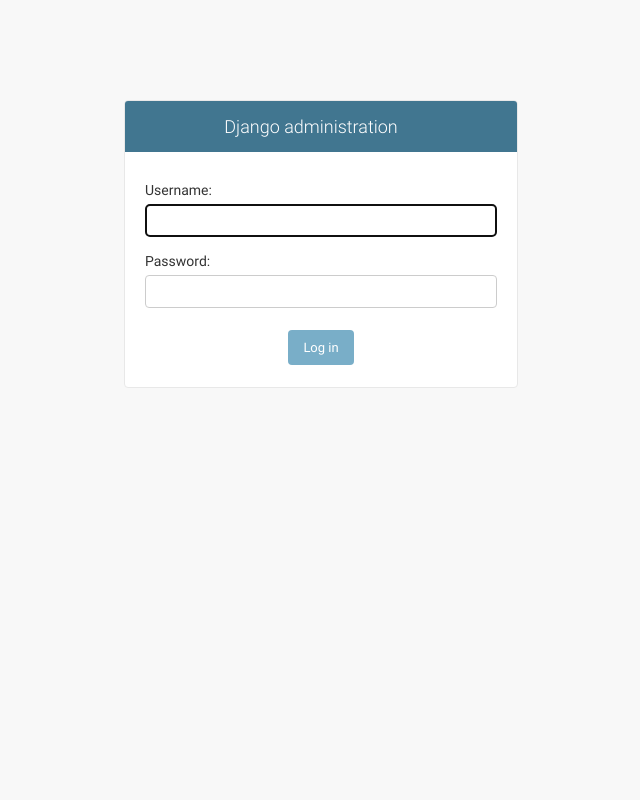
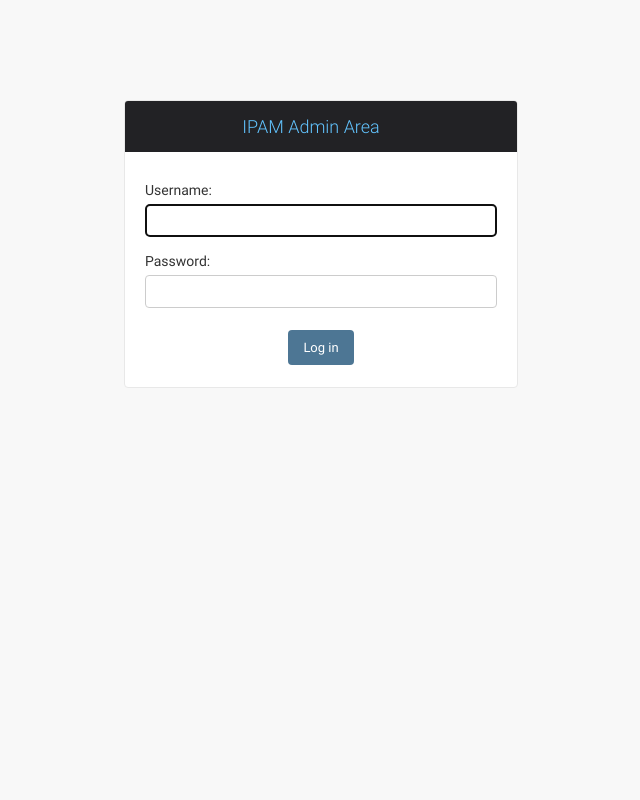
Before and after one commit to brutovsky/ipam, a Django app: a page that, after the commit, uses ipam_project/templates/admin/base_site.html in a window 1280 px wide. Shown: the whole page, without its empty margins (319-959 px from the left). Run offline with Django 3.2, Linux system fonts and the light colour scheme.

Commit message:
Added custom styles to admin page.

```diff
--- /dev/null
+++ b/ipam_project/static/admin.css
@@ -0,0 +1,40 @@
+:root {
+    --primary: #4d7694;
+    --secondary: #222225;
+    --accent: #62c4ff;
+    --body-fg: #333;
+    --body-bg: #fff;
+    --body-quiet-color: #666;
+    --body-loud-color: #000;
+    --header-color: #62c4ff;
+    --header-branding-color: var(--accent);
+    --header-bg: var(--secondary);
+    --header-link-color: #fff;
+    --breadcrumbs-fg: #c4dce8;
+    --breadcrumbs-link-fg: var(--body-bg);
+    --breadcrumbs-bg: var(--primary);
+    --link-fg: #447e9b;
+    --link-hover-color: #036;
+    --link-selected-fg: #5b80b2;
+    --hairline-color: #e8e8e8;
+    --border-color: #ccc;
+    --error-fg: #ba2121;
+    --message-success-bg: #dfd;
+    --message-warning-bg: #ffc;
+    --message-error-bg: #ffefef;
+    --darkened-bg: #f8f8f8;
+    --selected-bg: #e4e4e4;
+    --selected-row: #ffc;
+    --button-fg: #fff;
+    --button-bg: var(--primary);
+    --button-hover-bg: #609ab6;
+    --default-button-bg: var(--secondary);
+    --default-button-hover-bg: #205067;
+    --close-button-bg: #888;
+    --close-button-hover-bg: #747474;
+    --delete-button-bg: #ba2121;
+    --delete-button-hover-bg: #a41515;
+    --object-tools-fg: var(--button-fg);
+    --object-tools-bg: var(--close-button-bg);
+    --object-tools-hover-bg: var(--close-button-hover-bg);
+}
--- /dev/null
+++ b/ipam_project/templates/admin/base_site.html
@@ -0,0 +1,9 @@
+{% extends 'admin/base.html' %}
+{% load static %}
+{% block branding %}
+{% block extrastyle %}
+<link rel='stylesheet' href='{% static 'admin.css' %}'>
+{% endblock %}
+<!--<img src="{% static 'img/logo.png' %}" alt="IPAM " class="brand_img" height="50" width="80">-->
+<h1 = 'head'>IPAM Admin Area</h1>
+{% endblock %}
```
Also changed, not shown: ipam_project/templates/base.html (+5 -2 lines).
